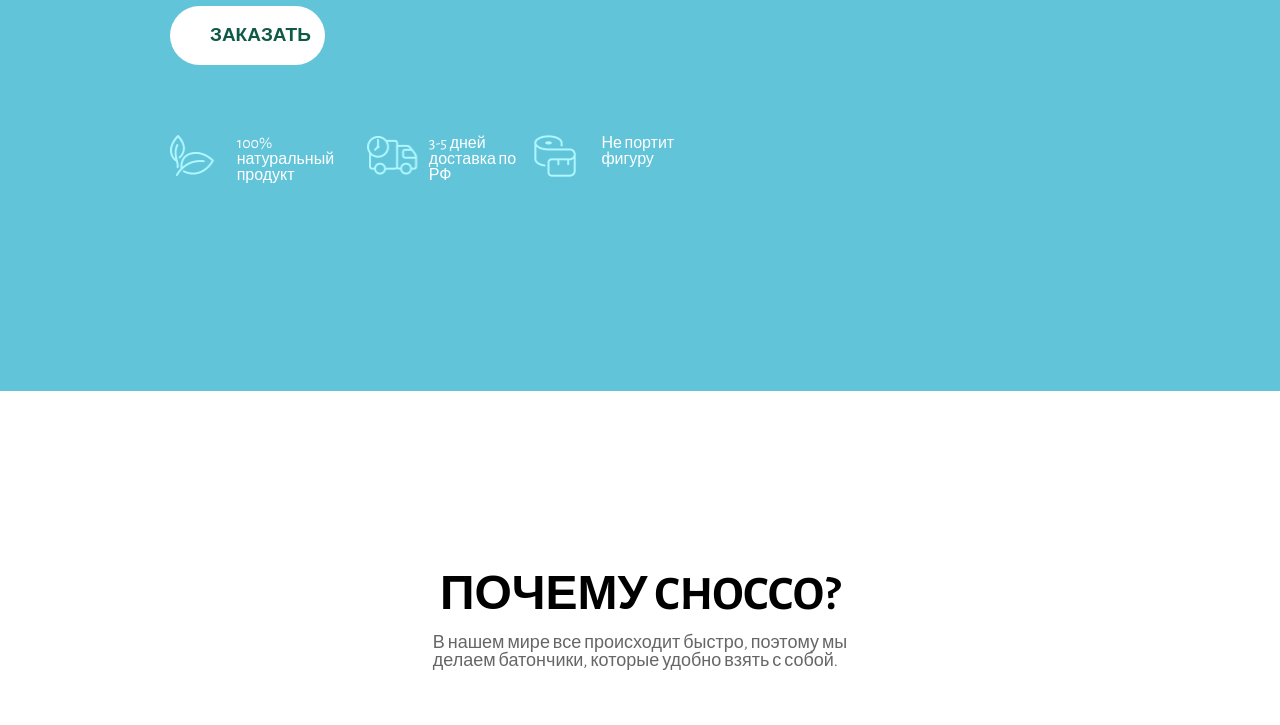
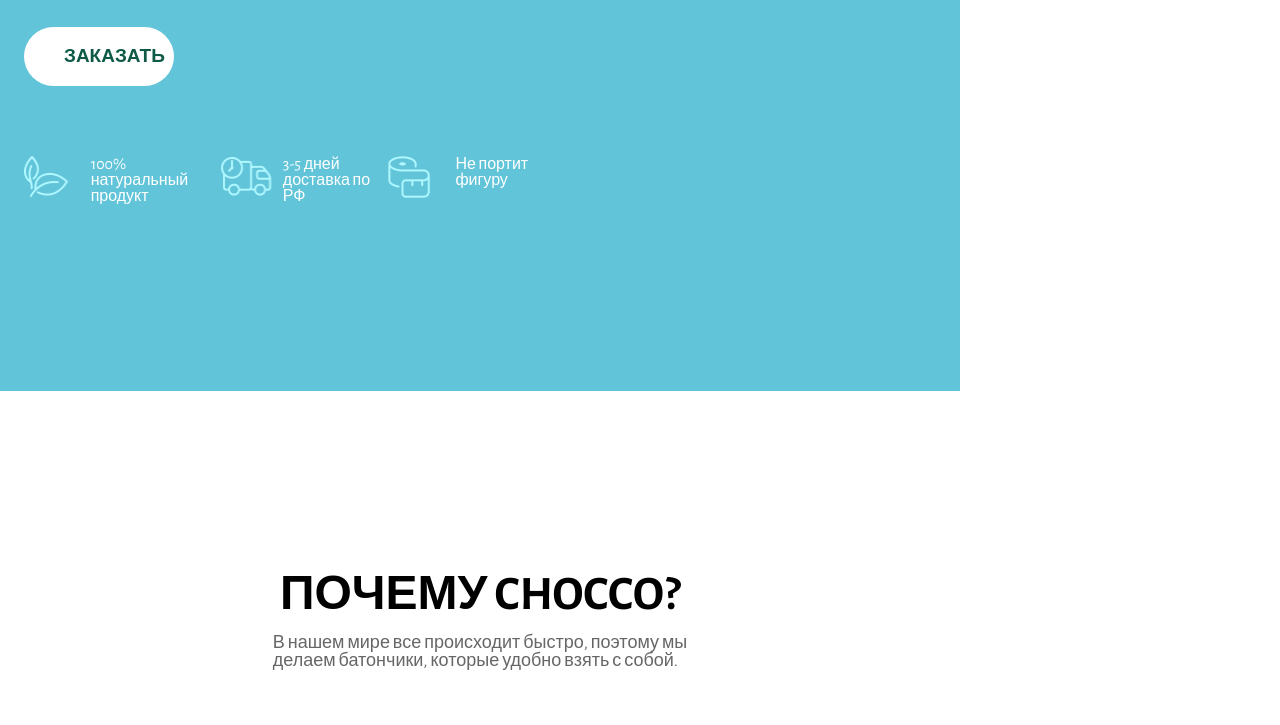
Before and after one commit to natella2902/Chocco, a plain HTML site: page index.html in a window 1280 px wide. Shown: the part 409-1134 px from the top of the page. Drawn offline with nearby package versions, Linux system fonts and the light colour scheme.

Commit message:
adaptive v.1

```diff
--- a/scss/base/layout.scss
+++ b/scss/base/layout.scss
@@ -6,7 +6,7 @@
 .wrapper {
   position: relative;
   width: 100%;
-  min-width: 940px + 20px;
+  max-width: 940px + 20px;
   min-height: 100%;
   overflow: hidden;
 }
@@ -85,7 +85,8 @@
 }
 
 .container {
-  width: 940px;
+/*  max-width: 940px; */
+  width: 95%;
   margin: 0 auto;
   display: flex;
   flex-direction: column;
```
Also changed, not shown: css/main.css, index.html (indentation only), svg/1.svg (added), svg/2.svg (added), svg/3.svg (added), svg/4.svg (added), svg/5.svg (added), svg/6.svg (added).
